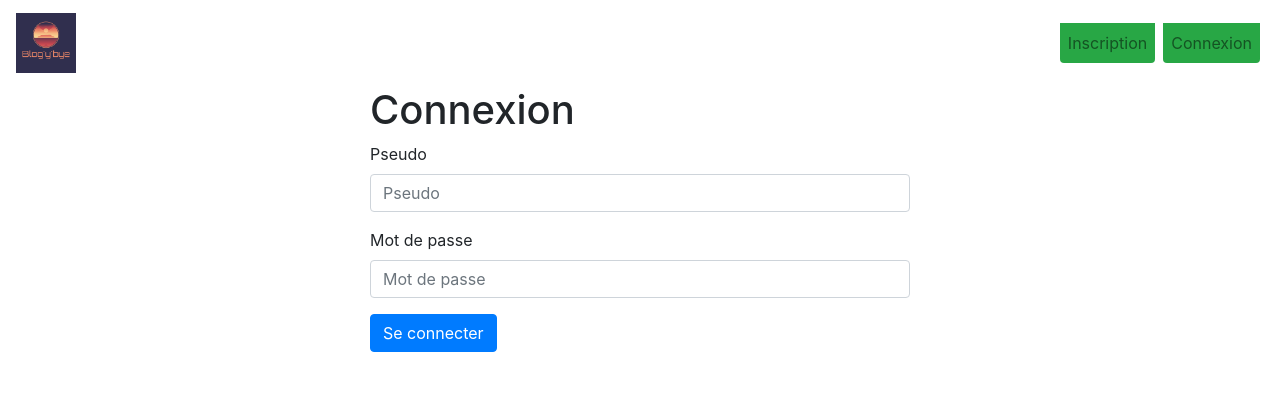
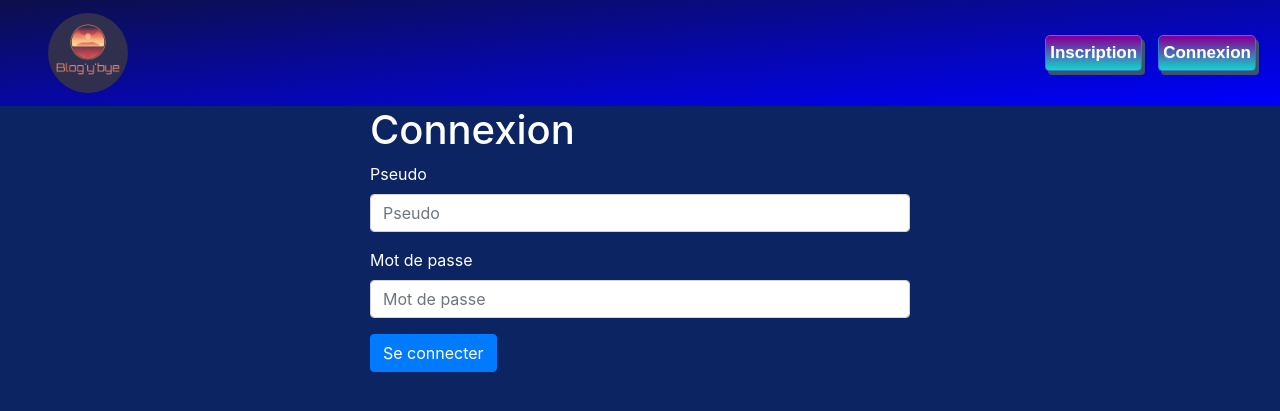
Before and after one commit to S-mkds/blog-php, a PHP site: page /components/connexion in a window 1280 px wide. Shown: the top 411 px of the page. Run offline with PHP 8.4, Linux system fonts and the light colour scheme.

Commit message:
Add news style color

```diff
--- a/assets/css/style.css
+++ b/assets/css/style.css
@@ -6,7 +6,6 @@
 
 body{
     background: #0c2461 !important;
-
 }
 p ,h1, div, .button-custom{
     color: white !important;
@@ -19,6 +18,38 @@ p ,h1, div, .button-custom{
 //////////////////////////////////////////////////////////////////////////////////////////////////////////////////////////*/
 .navbar-bg {
     background: linear-gradient(to left top, blue, rgb(13, 15, 74)) !important;
+}
+
+.nav-logo {
+    border-radius: 50%;
+    width: 5rem;
+    margin-right: 2rem;
+    margin-left: 2rem;
+}
+
+.myButton {
+	box-shadow: 3px 4px 0px 0px #3b546b;
+	background:linear-gradient(to bottom, #850099 5%, #11d6cc 100%);
+	background-color:#850099;
+	border-radius:5px;
+	border:1px solid #337bc4;
+	display:inline-block;
+	cursor:pointer;
+	color:#ffffff;
+	font-family:Arial;
+	font-size:17px;
+	font-weight:bold;
+	padding:12px 44px;
+	text-decoration:none;
+	text-shadow:0px 1px 0px #528ecc;
+}
+.myButton:hover {
+	background:linear-gradient(to bottom, #11d6cc 5%, #850099 100%);
+	background-color:#11d6cc;
+}
+.myButton:active {
+	position:relative;
+	top:1px;
 }
 
 /*//////////////////////////////////////////////////////////////////////////////////////////////////////////////////////////
@@ -51,6 +82,7 @@ p ,h1, div, .button-custom{
 //
 //////////////////////////////////////////////////////////////////////////////////////////////////////////////////////////*/
 
+
 /*//////////////////////////////////////////////////////////////////////////////////////////////////////////////////////////
 //
 // BLOG
--- a/components/connexion.php
+++ b/components/connexion.php
@@ -20,14 +20,10 @@
 
 <!doctype html>
 <html lang="fr">
-	    <head>
-        <meta charset="utf-8">
-        <meta http-equiv="X-UA-Compatible" content="IE=edge">
-        <meta name="viewport" content="width=device-width, initial-scale=1">
-        <link rel="stylesheet" href="https://maxcdn.bootstrapcdn.com/bootstrap/4.0.0/css/bootstrap.min.css">
-        <link rel="stylesheet" href="../assets/style.css">
-        <link rel="shortcut icon" href="favicon.ico" type="image/x-icon" />
-        <link rel="icon" href="../assets/img/logo-blogybye.ico" type="image/x-icon" />
+	<head>
+		<?php
+			require_once('header/head.php');
+		?>
 		<title>Connexion</title>
 	</head>
 	<body>
--- a/components/menu/navbar.php
+++ b/components/menu/navbar.php
@@ -1,5 +1,5 @@
 <nav class="navbar navbar-expand-lg navbar-light navbar-bg">
-    <a class="navbar-brand button-custom" href="../../../index"><img src="../../assets/img/logo-blogybye.png" width="60" /></a>
+    <a class="navbar-brand" href="../../../index"><img src="../../assets/img/logo-blogybye.png" class="nav-logo" /></a>
     <button class="navbar-toggler" type="button" data-toggle="collapse" data-target="#navbarSupportedContent"
         aria-controls="navbarSupportedContent" aria-expanded="false" aria-label="Toggle navigation">
         <span class="navbar-toggler-icon"></span>
@@ -13,7 +13,7 @@
             ?>
 
             <li class="nav-item">
-                <a class="button-custom nav-link nav-link bg-success bg-gradient p-2 m-1 rounded-bottom"
+                <a class="button-custom nav-link p-1 m-2 rounded-bottom myButton"
                     href="../../views/_forum/forum">Forum</a>
             </li>
             <?php
@@ -26,7 +26,7 @@
             ?>
 
             <li class="nav-item">
-                <a class="button-custom nav-link nav-link bg-success bg-gradient p-2 m-1 rounded-bottom"
+                <a class="button-custom nav-link p-1 m-2 rounded-bottom myButton"
                     href="../../views/_blog/blog">Blog</a>
             </li>
             <?php
@@ -38,7 +38,7 @@
             } else {
             ?>
             <li class="nav-item">
-                <a class="button-custom nav-link nav-link bg-success bg-gradient p-2 m-1 rounded-bottom"
+                <a class="button-custom nav-link p-1 m-2 rounded-bottom myButton"
                     href="../../views/_profil/profil">Profil</a>
             </li>
             <?php
@@ -50,7 +50,7 @@
             } else {
             ?>
             <li class="nav-item">
-                <a class="button-custom nav-link nav-link bg-success bg-gradient p-2 m-1 rounded-bottom"
+                <a class="button-custom nav-link p-1 m-2 rounded-bottom myButton"
                     href="../../views/_profil/membres">Membres</a>
             </li>
             <?php
@@ -62,18 +62,18 @@
             if (!isset($_SESSION['id'])) {
             ?>
             <li class="nav-item">
-                <a class="button-custom nav-link bg-success bg-gradient p-2 m-1 rounded-bottom"
+                <a class="button-custom nav-link p-1 m-2 rounded-bottom myButton"
                     href="../../components/inscription">Inscription</a>
             </li>
             <li class="nav-item">
-                <a class="button-custom nav-link bg-success bg-gradient p-2 m-1 rounded-bottom"
+                <a class="button-custom nav-link p-1 m-2 rounded-bottom myButton"
                     href="../../components/inscription">Connexion</a>
             </li>
             <?php
             } else {
             ?>
             <li class="nav-item">
-                <a class="button-custom nav-link bg-success bg-gradient p-2 m-1 rounded-bottom"
+                <a class="button-custom nav-link p-1 m-2 rounded-bottom myButton"
                     href="../../components/deconnexion">Déconnexion</a>
             </li>
             <?php
--- a/views/_blog/blog.php
+++ b/views/_blog/blog.php
@@ -1,6 +1,5 @@
 <?php
         require_once('../../include.php');
-
 ?>
 
 <!DOCTYPE html>
@@ -18,9 +17,8 @@
 	require_once('../../components/menu/navbar.php');
 	?>
 
-    <div class="container ">
+        <div       div class="container ">
                 <h1>Blog</h1>
-
         </div>
 
 </body>
--- a/views/_forum/creer-topic.php
+++ b/views/_forum/creer-topic.php
@@ -92,7 +92,6 @@
 		<title>Créer un topic</title>
 	</head>
 	<body>
-
 		<?php
 			require_once('../../components/menu/navbar.php');
 		?>
--- a/views/_profil/avatar.php
+++ b/views/_profil/avatar.php
@@ -30,7 +30,7 @@
 					$extensionUpload = strtolower(substr(strrchr($_FILES['file']['name'], '.'), 1));
 
 					if(in_array($extensionUpload, $extensionsValides)){
-						$dossier = '../public/avatar/' . $_SESSION['id'] . '/';
+						$dossier = '../../assets/public/avatar/' . $_SESSION['id'] . '/';
 
 						if(!is_dir($dossier)){
 							mkdir($dossier);
```
Also changed, not shown: components/inscription.php (+3 -7 lines), components/menu/navbar-home.php (+8 -8 lines), components/motdepasse.php (+3 -6 lines), .htaccess, README.md, assets/public/avatar/3/875b18a68b4dec8e296a83f0a204ea10.jpg (added). Lines whose indentation alone changed are shown as unchanged.
